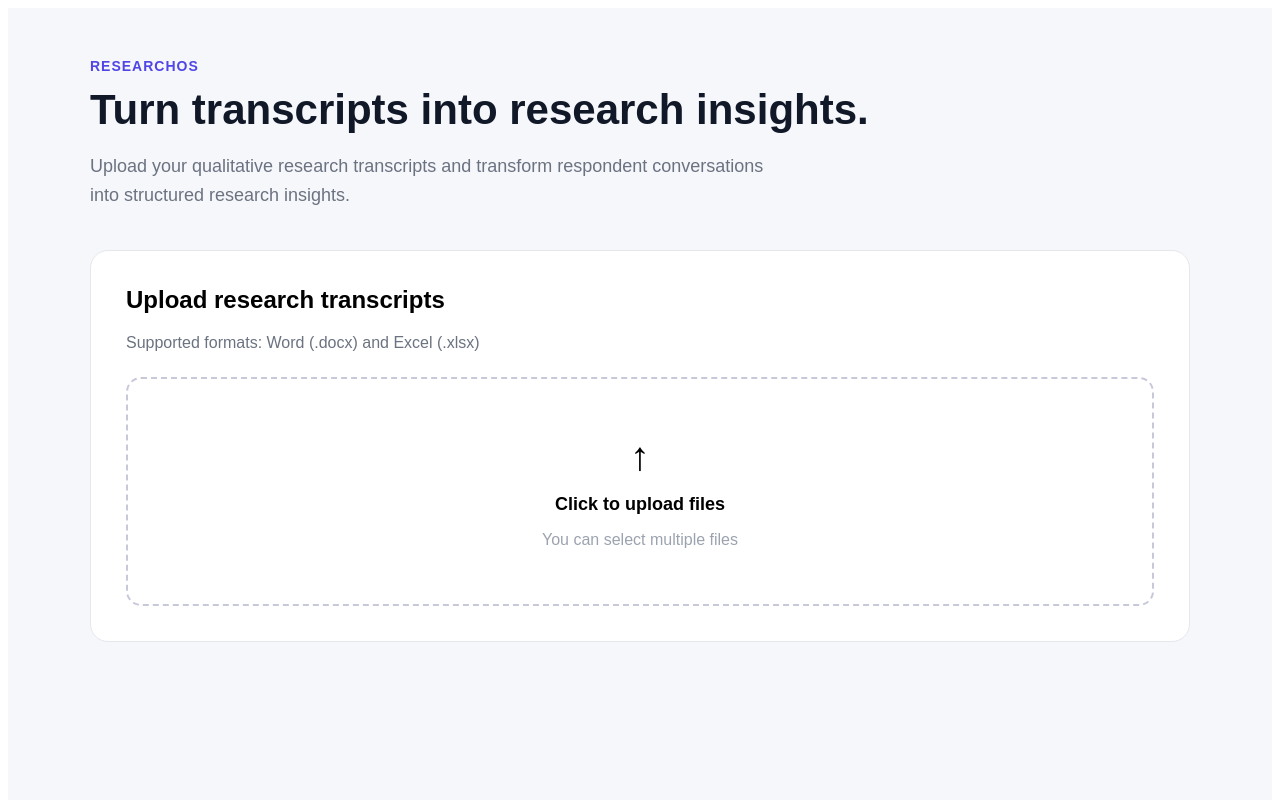
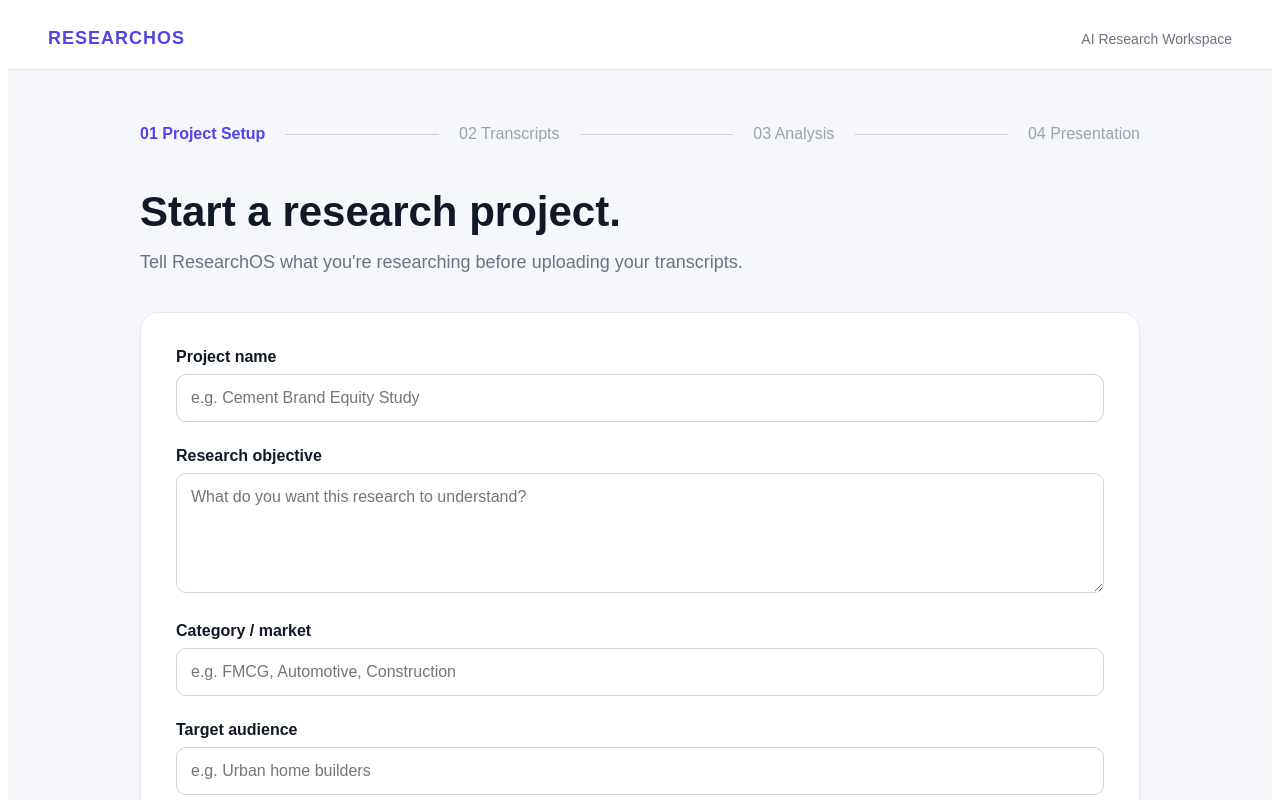
Before and after one commit to Mascy109/researchos, a Next.js app: page / in a window 1280 px wide. Shown: the top 800 px of the page. Built offline with nearby package versions, Linux system fonts and the light colour scheme.

Commit message:
Update page.js

```diff
--- a/app/page.js
+++ b/app/page.js
@@ -5,18 +5,31 @@ import * as XLSX from "xlsx";
 import mammoth from "mammoth";
 
 export default function Home() {
+  const [step, setStep] = useState(1);
+
+  const [project, setProject] = useState({
+    name: "",
+    objective: "",
+    category: "",
+    audience: "",
+  });
+
   const [files, setFiles] = useState([]);
   const [extractedData, setExtractedData] = useState([]);
   const [loading, setLoading] = useState(false);
-  const [analyzing, setAnalyzing] = useState(false);
-  const [analysis, setAnalysis] = useState("");
+
+  function updateProject(field, value) {
+    setProject((previous) => ({
+      ...previous,
+      [field]: value,
+    }));
+  }
 
   async function handleFiles(event) {
     const selectedFiles = Array.from(event.target.files);
 
     setFiles(selectedFiles);
     setExtractedData([]);
-    setAnalysis("");
     setLoading(true);
 
     const results = [];
@@ -75,56 +88,18 @@ export default function Home() {
     setLoading(false);
   }
 
-  async function analyzeResearch() {
-    if (extractedData.length === 0) {
+  function goToUpload() {
+    if (!project.name.trim()) {
+      alert("Please enter a project name.");
       return;
     }
 
-    setAnalyzing(true);
-    setAnalysis("");
-
-    try {
-      let transcriptText = "";
-
-      for (const item of extractedData) {
-        if (item.type === "Word" && item.text) {
-          transcriptText += `\n\n--- ${item.fileName} ---\n\n`;
-          transcriptText += item.text;
+    if (!project.objective.trim()) {
+      alert("Please enter the research objective.");
+      return;
     }
 
-        if (item.type === "Excel") {
-          for (const sheet of item.sheets) {
-            transcriptText += `\n\n--- ${item.fileName} / ${sheet.sheetName} ---\n\n`;
-
-            for (const row of sheet.rows) {
-              transcriptText += row.join(" | ") + "\n";
-            }
-          }
-        }
-      }
-
-      const response = await fetch("/api/analyze", {
-        method: "POST",
-        headers: {
-          "Content-Type": "application/json",
-        },
-        body: JSON.stringify({
-          transcript: transcriptText,
-        }),
-      });
-
-      const data = await response.json();
-
-      if (!response.ok) {
-        throw new Error(data.error || "Analysis failed.");
-      }
-
-      setAnalysis(data.result);
-    } catch (error) {
-      setAnalysis(`Error: ${error.message}`);
-    } finally {
-      setAnalyzing(false);
-    }
+    setStep(2);
   }
 
   return (
@@ -133,70 +108,348 @@ export default function Home() {
         minHeight: "100vh",
         background: "#f6f7fb",
         fontFamily: "Arial, sans-serif",
-        padding: "50px 25px",
+        color: "#111827",
+      }}
+    >
+      {/* TOP BAR */}
+
+      <header
+        style={{
+          background: "#ffffff",
+          borderBottom: "1px solid #e5e7eb",
+          padding: "20px 40px",
         }}
       >
         <div
           style={{
-          maxWidth: "1100px",
+            maxWidth: "1200px",
             margin: "auto",
+            display: "flex",
+            alignItems: "center",
+            justifyContent: "space-between",
           }}
         >
-        {/* Header */}
-
-        <div style={{ marginBottom: "40px" }}>
           <div
             style={{
               color: "#4f46e5",
-              fontWeight: "bold",
-              fontSize: "14px",
+              fontWeight: "800",
+              fontSize: "18px",
               letterSpacing: "1px",
             }}
           >
             RESEARCHOS
           </div>
 
+          <div
+            style={{
+              color: "#6b7280",
+              fontSize: "14px",
+            }}
+          >
+            AI Research Workspace
+          </div>
+        </div>
+      </header>
+
+      <div
+        style={{
+          maxWidth: "1000px",
+          margin: "auto",
+          padding: "55px 25px",
+        }}
+      >
+        {/* STEP INDICATOR */}
+
+        <div
+          style={{
+            display: "flex",
+            alignItems: "center",
+            marginBottom: "45px",
+          }}
+        >
+          <div
+            style={{
+              color: step >= 1 ? "#4f46e5" : "#9ca3af",
+              fontWeight: "700",
+            }}
+          >
+            01 Project Setup
+          </div>
+
+          <div
+            style={{
+              flex: 1,
+              height: "1px",
+              background: "#d1d5db",
+              margin: "0 20px",
+            }}
+          />
+
+          <div
+            style={{
+              color: step >= 2 ? "#4f46e5" : "#9ca3af",
+              fontWeight: step >= 2 ? "700" : "400",
+            }}
+          >
+            02 Transcripts
+          </div>
+
+          <div
+            style={{
+              flex: 1,
+              height: "1px",
+              background: "#d1d5db",
+              margin: "0 20px",
+            }}
+          />
+
+          <div
+            style={{
+              color: "#9ca3af",
+            }}
+          >
+            03 Analysis
+          </div>
+
+          <div
+            style={{
+              flex: 1,
+              height: "1px",
+              background: "#d1d5db",
+              margin: "0 20px",
+            }}
+          />
+
+          <div
+            style={{
+              color: "#9ca3af",
+            }}
+          >
+            04 Presentation
+          </div>
+        </div>
+
+        {/* STEP 1 */}
+
+        {step === 1 && (
+          <div>
+            <div style={{ marginBottom: "35px" }}>
               <h1
                 style={{
                   fontSize: "42px",
-              margin: "12px 0",
-              color: "#111827",
+                  margin: "0 0 12px 0",
                 }}
               >
-            Turn transcripts into research insights.
+                Start a research project.
               </h1>
 
               <p
                 style={{
                   color: "#6b7280",
                   fontSize: "18px",
-              maxWidth: "700px",
                   lineHeight: "1.6",
+                  margin: 0,
                 }}
               >
-            Upload your qualitative research transcripts and transform
-            respondent conversations into structured research insights.
+                Tell ResearchOS what you're researching before
+                uploading your transcripts.
               </p>
             </div>
 
-        {/* Upload section */}
+            <div
+              style={{
+                background: "#ffffff",
+                border: "1px solid #e5e7eb",
+                borderRadius: "18px",
+                padding: "35px",
+              }}
+            >
+              {/* PROJECT NAME */}
+
+              <div style={{ marginBottom: "25px" }}>
+                <label
+                  style={{
+                    display: "block",
+                    fontWeight: "700",
+                    marginBottom: "8px",
+                  }}
+                >
+                  Project name
+                </label>
+
+                <input
+                  value={project.name}
+                  onChange={(event) =>
+                    updateProject("name", event.target.value)
+                  }
+                  placeholder="e.g. Cement Brand Equity Study"
+                  style={{
+                    width: "100%",
+                    boxSizing: "border-box",
+                    padding: "14px",
+                    border: "1px solid #d1d5db",
+                    borderRadius: "10px",
+                    fontSize: "16px",
+                  }}
+                />
+              </div>
+
+              {/* OBJECTIVE */}
+
+              <div style={{ marginBottom: "25px" }}>
+                <label
+                  style={{
+                    display: "block",
+                    fontWeight: "700",
+                    marginBottom: "8px",
+                  }}
+                >
+                  Research objective
+                </label>
+
+                <textarea
+                  value={project.objective}
+                  onChange={(event) =>
+                    updateProject(
+                      "objective",
+                      event.target.value
+                    )
+                  }
+                  placeholder="What do you want this research to understand?"
+                  rows={5}
+                  style={{
+                    width: "100%",
+                    boxSizing: "border-box",
+                    padding: "14px",
+                    border: "1px solid #d1d5db",
+                    borderRadius: "10px",
+                    fontSize: "16px",
+                    resize: "vertical",
+                    fontFamily: "Arial, sans-serif",
+                  }}
+                />
+              </div>
+
+              {/* CATEGORY */}
+
+              <div style={{ marginBottom: "25px" }}>
+                <label
+                  style={{
+                    display: "block",
+                    fontWeight: "700",
+                    marginBottom: "8px",
+                  }}
+                >
+                  Category / market
+                </label>
+
+                <input
+                  value={project.category}
+                  onChange={(event) =>
+                    updateProject(
+                      "category",
+                      event.target.value
+                    )
+                  }
+                  placeholder="e.g. FMCG, Automotive, Construction"
+                  style={{
+                    width: "100%",
+                    boxSizing: "border-box",
+                    padding: "14px",
+                    border: "1px solid #d1d5db",
+                    borderRadius: "10px",
+                    fontSize: "16px",
+                  }}
+                />
+              </div>
+
+              {/* AUDIENCE */}
+
+              <div style={{ marginBottom: "35px" }}>
+                <label
+                  style={{
+                    display: "block",
+                    fontWeight: "700",
+                    marginBottom: "8px",
+                  }}
+                >
+                  Target audience
+                </label>
+
+                <input
+                  value={project.audience}
+                  onChange={(event) =>
+                    updateProject(
+                      "audience",
+                      event.target.value
+                    )
+                  }
+                  placeholder="e.g. Urban home builders"
+                  style={{
+                    width: "100%",
+                    boxSizing: "border-box",
+                    padding: "14px",
+                    border: "1px solid #d1d5db",
+                    borderRadius: "10px",
+                    fontSize: "16px",
+                  }}
+                />
+              </div>
+
+              {/* BUTTON */}
+
+              <button
+                onClick={goToUpload}
+                style={{
+                  width: "100%",
+                  padding: "16px",
+                  background: "#4f46e5",
+                  color: "#ffffff",
+                  border: "none",
+                  borderRadius: "10px",
+                  fontSize: "16px",
+                  fontWeight: "700",
+                  cursor: "pointer",
+                }}
+              >
+                Continue to Transcripts →
+              </button>
+            </div>
+          </div>
+        )}
+
+        {/* STEP 2 */}
+
+        {step === 2 && (
+          <div>
+            <div style={{ marginBottom: "35px" }}>
+              <h1
+                style={{
+                  fontSize: "38px",
+                  margin: "0 0 12px 0",
+                }}
+              >
+                Upload your transcripts.
+              </h1>
+
+              <p
+                style={{
+                  color: "#6b7280",
+                  fontSize: "17px",
+                }}
+              >
+                {project.name}
+              </p>
+            </div>
 
             <div
               style={{
-            background: "white",
+                background: "#ffffff",
+                border: "1px solid #e5e7eb",
                 borderRadius: "18px",
                 padding: "35px",
-            border: "1px solid #e5e7eb",
               }}
             >
-          <h2 style={{ marginTop: 0 }}>
-            Upload research transcripts
-          </h2>
-
-          <p style={{ color: "#6b7280" }}>
-            Supported formats: Word (.docx) and Excel (.xlsx)
-          </p>
-
               <label
                 style={{
                   display: "block",
@@ -205,7 +458,6 @@ export default function Home() {
                   padding: "55px 20px",
                   textAlign: "center",
                   cursor: "pointer",
-              marginTop: "25px",
                 }}
               >
                 <div
@@ -217,8 +469,12 @@ export default function Home() {
                   ↑
                 </div>
 
-            <strong style={{ fontSize: "18px" }}>
-              Click to upload files
+                <strong
+                  style={{
+                    fontSize: "18px",
+                  }}
+                >
+                  Click to upload transcripts
                 </strong>
 
                 <p
@@ -227,7 +483,7 @@ export default function Home() {
                     marginBottom: 0,
                   }}
                 >
-              You can select multiple files
+                  Word (.docx) and Excel (.xlsx)
                 </p>
 
                 <input
@@ -239,21 +495,23 @@ export default function Home() {
                 />
               </label>
 
-          {/* Uploaded files */}
-
               {files.length > 0 && (
                 <div style={{ marginTop: "30px" }}>
-              <h3>Uploaded files</h3>
+                  <h3>
+                    {files.length} file
+                    {files.length !== 1 ? "s" : ""} uploaded
+                  </h3>
 
                   {files.map((file, index) => (
                     <div
                       key={index}
                       style={{
-                    padding: "15px",
+                        padding: "14px",
                         background: "#f9fafb",
                         borderRadius: "10px",
-                    marginTop: "10px",
-                    border: "1px solid #e5e7eb",
+                        marginTop: "8px",
+                        border:
+                          "1px solid #e5e7eb",
                       }}
                     >
                       {file.name}
@@ -261,8 +519,6 @@ export default function Home() {
                   ))}
                 </div>
               )}
-
-          {/* Loading */}
 
               {loading && (
                 <p
@@ -272,177 +528,144 @@ export default function Home() {
                     fontWeight: "600",
                   }}
                 >
-              Reading files...
+                  Processing files...
                 </p>
               )}
 
-          {/* Analyze button */}
-
-          {extractedData.length > 0 && !loading && (
-            <button
-              onClick={analyzeResearch}
-              disabled={analyzing}
+              {extractedData.length > 0 &&
+                !loading && (
+                  <div
                     style={{
-                width: "100%",
                       marginTop: "30px",
-                padding: "16px",
-                borderRadius: "10px",
-                border: "none",
-                background: analyzing ? "#9ca3af" : "#4f46e5",
-                color: "white",
-                fontSize: "16px",
-                fontWeight: "bold",
-                cursor: analyzing ? "not-allowed" : "pointer",
+                      padding: "20px",
+                      background: "#f0fdf4",
+                      borderRadius: "12px",
+                      border:
+                        "1px solid #bbf7d0",
                     }}
                   >
-              {analyzing
-                ? "Analyzing Research..."
-                : "Analyze Research"}
-            </button>
+                    <strong
+                      style={{
+                        color: "#166534",
+                      }}
+                    >
+                      ✓ Transcripts processed
+                    </strong>
+
+                    <p
+                      style={{
+                        color: "#166534",
+                        marginBottom: 0,
+                      }}
+                    >
+                      ResearchOS has successfully
+                      extracted the transcript data.
+                    </p>
+                  </div>
                 )}
             </div>
 
-        {/* Extracted data */}
+            {/* PROJECT SUMMARY */}
 
-        {extractedData.length > 0 && (
-          <div style={{ marginTop: "30px" }}>
-            <h2>Extracted Research Data</h2>
-
-            {extractedData.map((result, index) => (
             <div
-                key={index}
               style={{
-                  background: "white",
-                  borderRadius: "15px",
-                  padding: "25px",
-                  marginTop: "20px",
+                marginTop: "25px",
+                background: "#ffffff",
                 border: "1px solid #e5e7eb",
-                  overflowX: "auto",
+                borderRadius: "18px",
+                padding: "30px",
               }}
             >
-                <h3>{result.fileName}</h3>
-
-                {/* Excel */}
-
-                {result.type === "Excel" &&
-                  result.sheets.map((sheet, sheetIndex) => (
-                    <div
-                      key={sheetIndex}
-                      style={{ marginTop: "25px" }}
-                    >
-                      <h4>Sheet: {sheet.sheetName}</h4>
-
-                      <table
+              <h3
                 style={{
-                          width: "100%",
-                          borderCollapse: "collapse",
-                          fontSize: "14px",
+                  marginTop: 0,
                 }}
               >
-                        <tbody>
-                          {sheet.rows
-                            .slice(0, 30)
-                            .map((row, rowIndex) => (
-                              <tr key={rowIndex}>
-                                {row.map((cell, cellIndex) => (
-                                  <td
-                                    key={cellIndex}
-                                    style={{
-                                      border:
-                                        "1px solid #e5e7eb",
-                                      padding: "8px",
-                                      verticalAlign: "top",
-                                    }}
-                                  >
-                                    {String(cell)}
-                                  </td>
-                                ))}
-                              </tr>
-                            ))}
-                        </tbody>
-                      </table>
+                Research brief
+              </h3>
 
-                      {sheet.rows.length > 30 && (
-                        <p style={{ color: "#6b7280" }}>
-                          Showing the first 30 rows for preview.
+              <p>
+                <strong>Objective:</strong>{" "}
+                {project.objective}
+              </p>
+
+              {project.category && (
+                <p>
+                  <strong>Category:</strong>{" "}
+                  {project.category}
+                </p>
+              )}
+
+              {project.audience && (
+                <p>
+                  <strong>Audience:</strong>{" "}
+                  {project.audience}
                 </p>
               )}
             </div>
-                  ))}
 
-                {/* Word */}
+            {/* FUTURE WORKSPACE PREVIEW */}
 
-                {result.type === "Word" && (
-                  <div
-                    style={{
-                      background: "#f9fafb",
-                      padding: "20px",
-                      borderRadius: "10px",
-                      whiteSpace: "pre-wrap",
-                      lineHeight: "1.6",
-                      maxHeight: "500px",
-                      overflowY: "auto",
-                    }}
-                  >
-                    {result.text}
-                  </div>
-                )}
-
-                {/* Error */}
-
-                {result.type === "Error" && (
-                  <p style={{ color: "#dc2626" }}>
-                    Error: {result.message}
-                  </p>
-                )}
-              </div>
-            ))}
-          </div>
-        )}
-
-        {/* AI Analysis */}
-
-        {analyzing && (
+            {extractedData.length > 0 &&
+              !loading && (
                 <div
                   style={{
                     marginTop: "30px",
-              background: "white",
-              padding: "25px",
-              borderRadius: "15px",
-              border: "1px solid #e5e7eb",
+                    background: "#111827",
+                    color: "#ffffff",
+                    borderRadius: "18px",
+                    padding: "30px",
                   }}
                 >
-            <h2>Analyzing research...</h2>
+                  <div
+                    style={{
+                      color: "#a5b4fc",
+                      fontSize: "13px",
+                      fontWeight: "700",
+                      letterSpacing: "1px",
+                    }}
+                  >
+                    NEXT
+                  </div>
 
-            <p style={{ color: "#6b7280" }}>
-              ResearchOS is reviewing the transcript evidence
-              and generating an initial insight.
+                  <h2
+                    style={{
+                      margin: "10px 0",
+                    }}
+                  >
+                    Build your research analysis
+                  </h2>
+
+                  <p
+                    style={{
+                      color: "#d1d5db",
+                      lineHeight: "1.6",
+                    }}
+                  >
+                    Once the analysis engine is connected,
+                    ResearchOS will identify themes,
+                    patterns, respondent differences,
+                    evidence and insights from these
+                    transcripts.
                   </p>
+
+                  <button
+                    disabled
+                    style={{
+                      marginTop: "10px",
+                      padding: "14px 20px",
+                      border: "none",
+                      borderRadius: "9px",
+                      background: "#374151",
+                      color: "#9ca3af",
+                      fontWeight: "700",
+                      cursor: "not-allowed",
+                    }}
+                  >
+                    Analysis Engine — Coming Next
+                  </button>
                 </div>
               )}
-
-        {analysis && !analyzing && (
-          <div
-            style={{
-              marginTop: "30px",
-              background: "white",
-              padding: "30px",
-              borderRadius: "15px",
-              border: "1px solid #e5e7eb",
-            }}
-          >
-            <h2>AI Research Analysis</h2>
-
-            <div
-              style={{
-                marginTop: "20px",
-                whiteSpace: "pre-wrap",
-                lineHeight: "1.7",
-                color: "#374151",
-              }}
-            >
-              {analysis}
-            </div>
           </div>
         )}
       </div>
```
Lines whose indentation alone changed are shown as unchanged.
